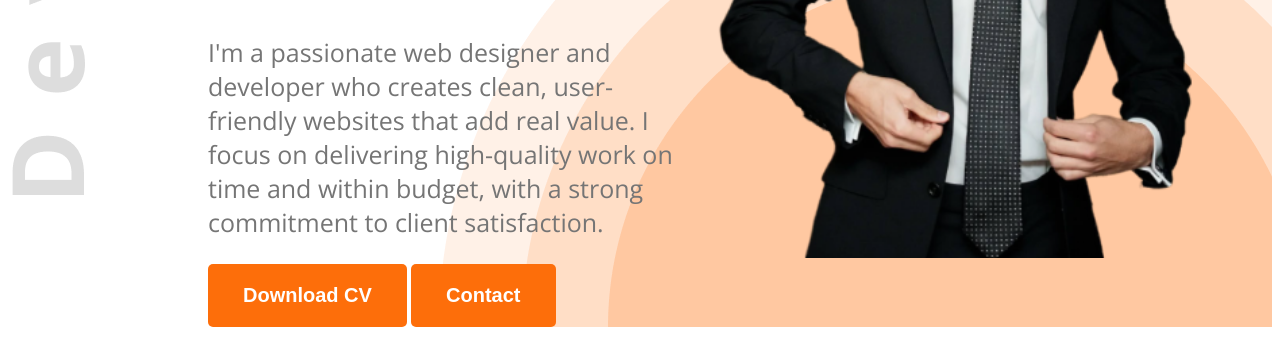
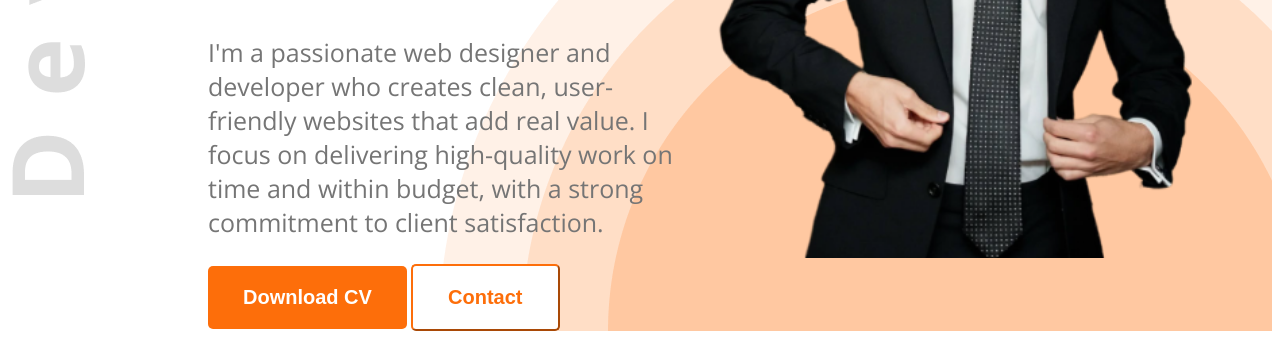
Before and after one commit to rafidizzle/web-dev-portfolio, a plain HTML site: page index.html in a window 1280 px wide. Shown: the part 576-915 px from the top of the page. Drawn offline with nearby package versions, Linux system fonts and the light colour scheme.

Commit message:
small change to contact button

```diff
--- a/index.html
+++ b/index.html
@@ -29,7 +29,7 @@
 
                 </p>
                 <button class="btn-primary">Download CV</button>
-                <button class="btn-primary">Contact</button>
+                <button class="btn-secondary">Contact</button>
 
         </div>
         <img class="banner-profile-pic" src="images/cubarsi5.png" alt="">
--- a/styles/portfolio.css
+++ b/styles/portfolio.css
@@ -29,6 +29,15 @@
     padding: 20px 35px;
     border-radius: 5px;
     border:none;
+}
+.btn-secondary{
+    background-color: white;
+    color: #FD6E0A;
+    font-weight: bold;
+    font-size: 20px;
+    padding: 20px 35px;
+    border-radius: 5px;
+    border-color:#FD6E0A;
 }
 /*header*/
 .header{
@@ -62,6 +71,7 @@ nav ul li a {
     text-decoration: none;
 }
 /*banner styles*/
+
 .banner-greetings{
     font-size: 45px;
     font-weight: 600;
```
